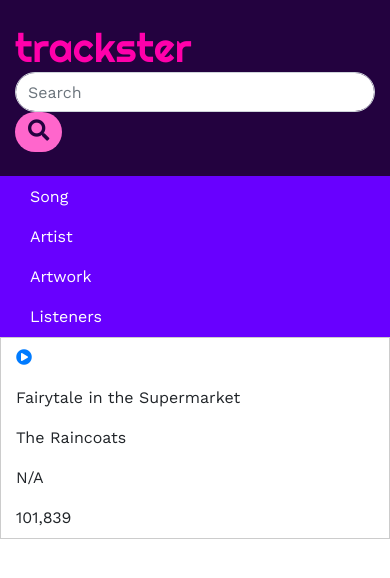
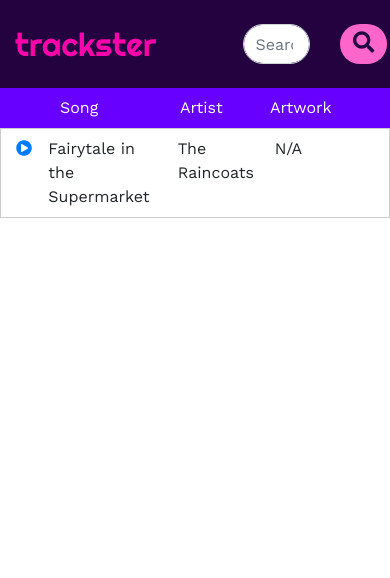
Before and after one commit to johnrobertmcbride/trackster, a plain HTML site: page index.html in a window 390 px wide. Drawn offline with nearby package versions, Linux system fonts and the light colour scheme.

Commit message:
fix mobile view

```diff
--- a/index.html
+++ b/index.html
@@ -1,6 +1,7 @@
 <!DOCTYPE html>
 <html>
 <head>
+  <meta name="viewport" content="width=device-width, initial-scale=1.0">
   <title>trackster</title>
   <link rel="icon" href="favicon.png" type="image/x-icon">
   <link rel="stylesheet" type="text/css" href="./resources/css/reset.css">
@@ -18,13 +19,13 @@
   <header>
     <div class="container">
       <div class="row">
-        <div class="col-sm-9">
+        <div class="col-7">
           <h1>trackster</h1>
         </div>
-        <div class="col-sm-2">
+        <div class="col-3">
           <input id="search" class="form-control" type="search" placeholder="Search" aria-label="Search">
         </div>
-        <div class="col-sm-1">
+        <div class="col-2">
           <button id="search-button" class="btn" type="submit"><i class="fas fa-search fa-lg"></i></button>
         </div>
       </div>
@@ -35,18 +36,18 @@
   <div id="data-headers" class="container-fluid">
     <div class="container">
       <div class="row">
-        <div class="col-sm-1">
+        <div class="col-1">
         </div>
-        <div class="col-sm-4">
+        <div class="col-4">
           <p>Song</p>
         </div>
-        <div class="col-sm-3">
+        <div class="col-3">
           <p>Artist</p>
         </div>
-        <div class="col-sm-2">
+        <div class="col-2">
           <p>Artwork</p>
         </div>
-        <div class="col-sm-2">
+        <div class="col-2 desktop">
           <p>Listeners</p>
         </div>
       </div>
@@ -56,19 +57,19 @@
     <div class="row bor">
       <div id="trackcontainer" class="container">
         <div class="row">
-          <div class="col-sm-1">
+          <div class="col-1">
             <p><a href="https://www.youtube.com/watch?v=dQw4w9WgXcQ"><i class="fas fa-play-circle"></a></i></p>
           </div>
-          <div class="col-sm-4">
+          <div class="col-4">
             <p>Fairytale in the Supermarket</p>
           </div>
-          <div class="col-sm-3">
+          <div class="col-3">
             <p>The Raincoats</p>
           </div>
-          <div class="col-sm-2">
+          <div class="col-2">
             <p>N/A</p>
           </div>
-          <div class="col-sm-2">
+          <div class="col-2 desktop">
             <p>101,839</p>
           </div>
         </div>
--- a/resources/css/style.css
+++ b/resources/css/style.css
@@ -51,3 +51,13 @@ p {
 .bor {
   border: 1px solid rgb(204, 204, 204);
 }
+
+@media only screen and (max-width: 550px) {
+  .desktop {
+    display: none;
+  }
+
+  h1 {
+    font-size: 2rem;
+  }
+}
--- a/resources/js/trackster.js
+++ b/resources/js/trackster.js
@@ -21,7 +21,7 @@ $(document).ready(() => {
       var artistname = tracks[i].artist;
       var artwork = tracks[i].image[1]["#text"]
       var popularity = tracks[i].listeners;
-      var $trackhtml = $('<div class="row"><div class="col-sm-1"><p><a href="' + trackurl + '"><i class="fas fa-play-circle"></a></i></p></div><div class="col-sm-4"><p>' + trackname + '</p></div><div class="col-sm-3"><p>' + artistname + '</p></div><div class="col-sm-2"><p><img src="' + artwork + '"></p></div><div class="col-sm-2"><p>' + popularity + '</p></div></div>')
+      var $trackhtml = $('<div class="row"><div class="col-1"><p><a href="' + trackurl + '"><i class="fas fa-play-circle"></a></i></p></div><div class="col-4"><p>' + trackname + '</p></div><div class="col-3"><p>' + artistname + '</p></div><div class="col-2"><p><img src="' + artwork + '"></p></div><div class="col-2 desktop"><p>' + popularity + '</p></div></div>')
       $trackcontainer.append($trackhtml);
     }
   };
```
